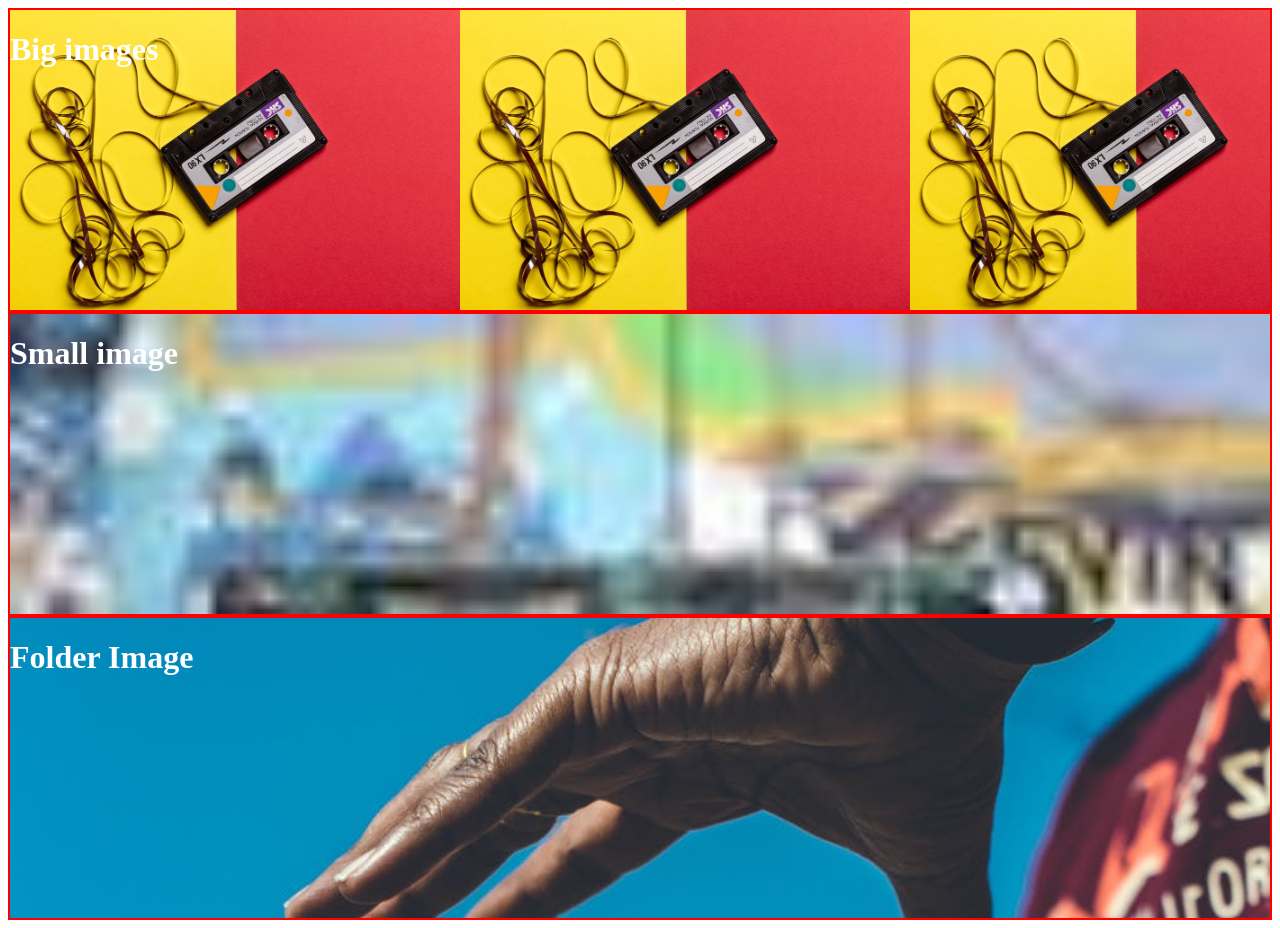
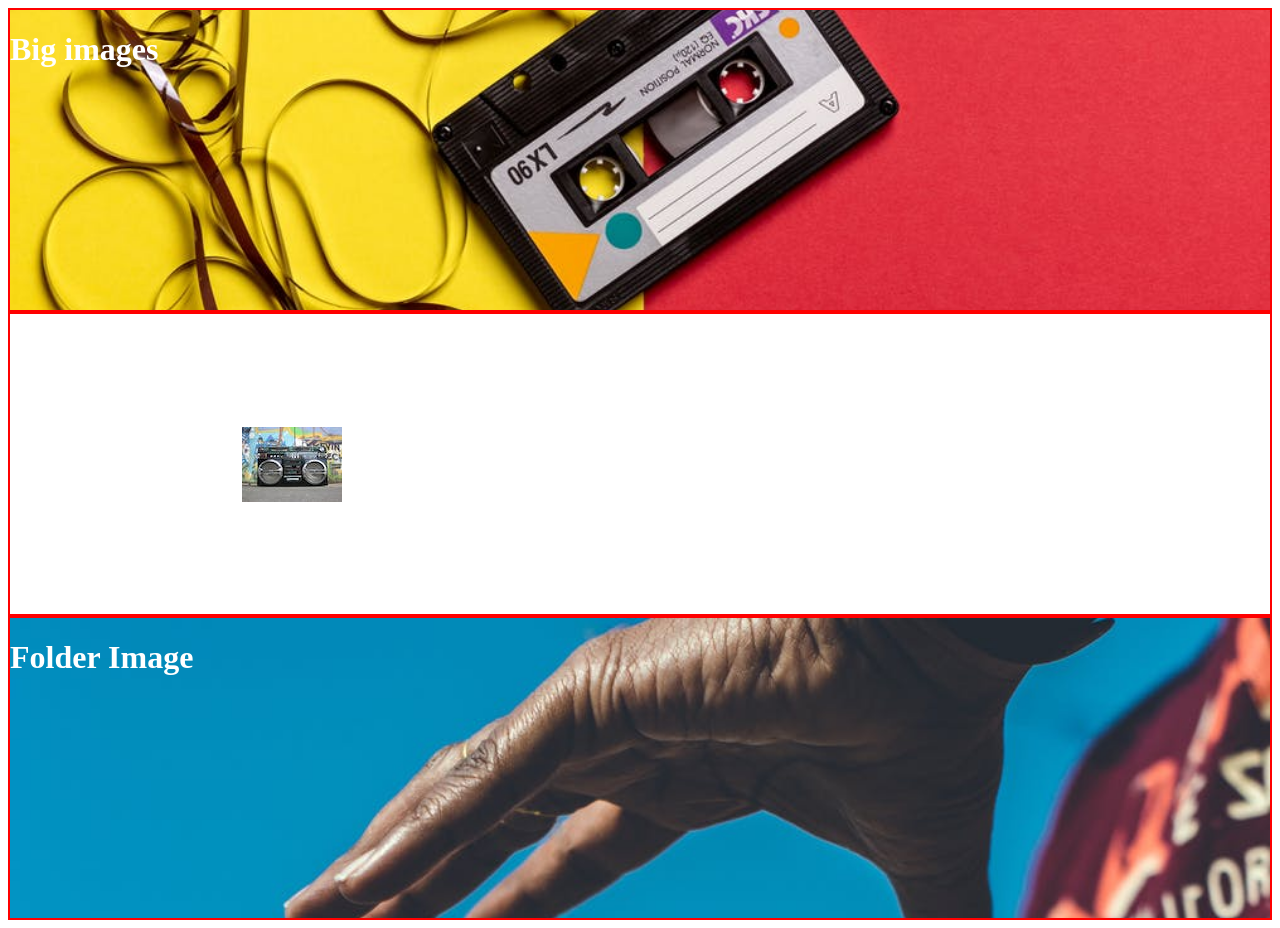
Before and after one commit to jbagalanon/CssContuinuation, a plain HTML site: page 17-BackgroundImages/index.html in a window 1280 px wide. Drawn offline with Linux system fonts and the light colour scheme.

Commit message:
different background position  demonstration

```diff
--- a/17-BackgroundImages/css/style.css
+++ b/17-BackgroundImages/css/style.css
@@ -10,6 +10,8 @@ in-order - if several repeat settings are given then the last one will be applie
 background-size: cover, contain;
 cover = stretch the image to fit the container,
 contain = stretch the image to fit the container but the image will not be cropped
+
+backgroup-position: center, top, bottom, left, right;
 */
 
 div {
@@ -20,14 +22,17 @@ div {
 
 .big-img {
   background: url("../big.jpeg");
-  /* background-repeat: no-repeat; */
-  background-size: contain;
+  background-repeat: no-repeat;
+  background-size: cover;
+  background-position: center;
 }
 
 .small-img {
   background: url("../small.jpeg");
   background-repeat: no-repeat;
-  background-size: cover;
+  /* background-size: contain; */
+  background-position: top;
+  background-position: 20% 50%;
 }
 
 .folder-img {
```
